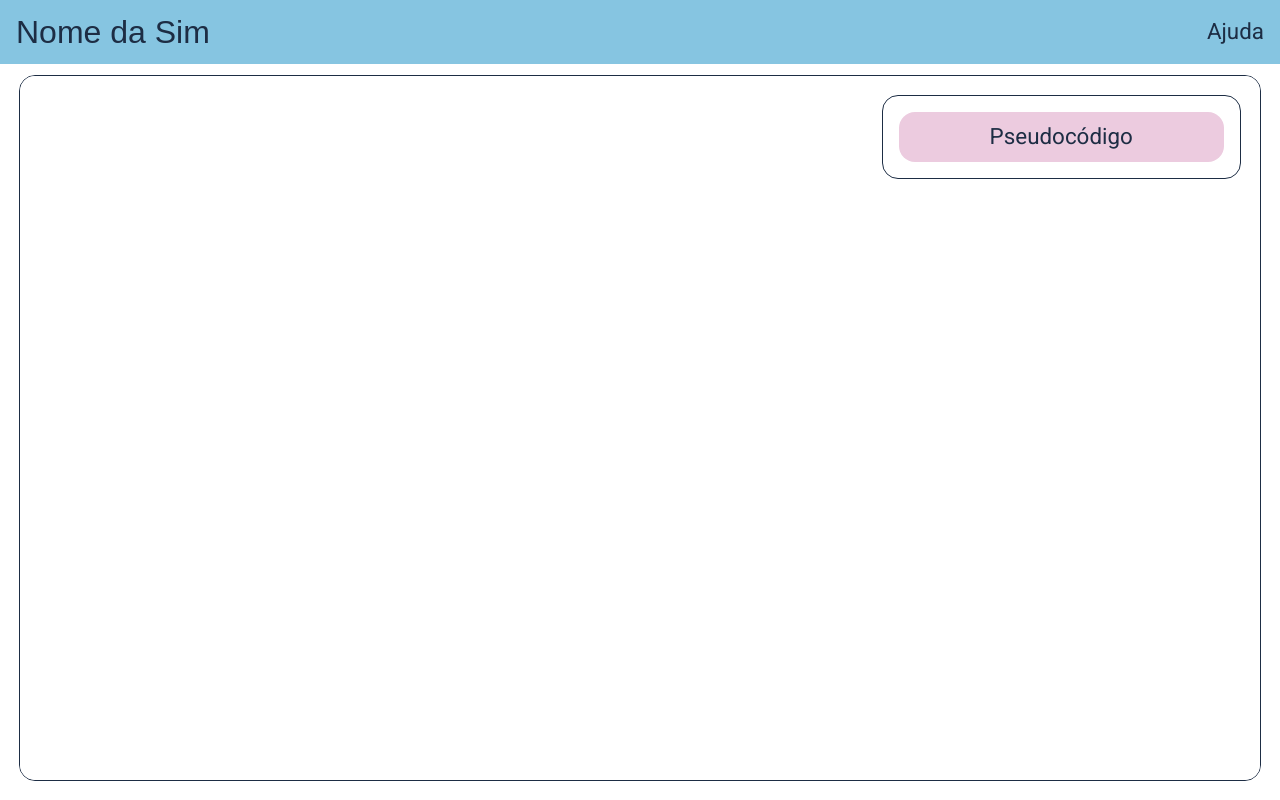
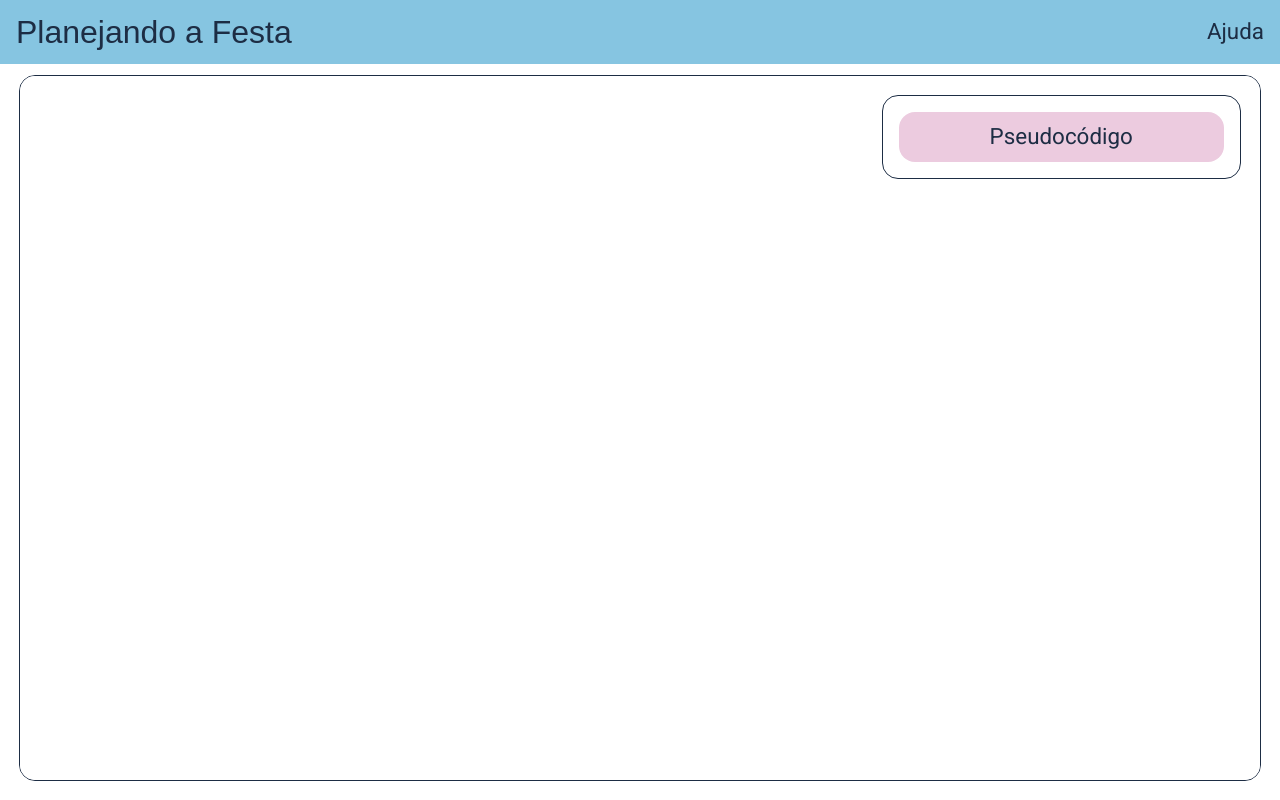
Before and after one commit to mariliatd/logic-sims-mvp, a Vue app: page / in a window 1280 px wide. Built offline with nearby package versions, Linux system fonts and the light colour scheme; a web font is replaced by a local one.

Commit message:
feat: add party planning sim layout

```diff
--- a/src/App.vue
+++ b/src/App.vue
@@ -1,11 +1,7 @@
 <template>
-  <NavBar simName="Nome da Sim" />
-  <SimPageTemplate />
+  <PartyPlanning />
 </template>
 
 <script setup lang="ts">
-import NavBar from "./components/NavBar.vue";
-import SimPageTemplate from "./components/SimPageTemplate.vue";
+import PartyPlanning from "./simulations/party_planning.vue";
 </script>
-
-<style scoped></style>
--- a/src/main.ts
+++ b/src/main.ts
@@ -1,18 +1,18 @@
-import { createApp } from 'vue'
-import App from './App.vue'
+import { createApp } from "vue";
+import App from "./App.vue";
 
-import 'vuetify/styles'
-import '@mdi/font/css/materialdesignicons.css'
-import { createVuetify } from 'vuetify'
-import * as components from 'vuetify/components'
-import * as directives from 'vuetify/directives'
+import "vuetify/styles";
+import "@mdi/font/css/materialdesignicons.css";
+import { createVuetify } from "vuetify";
+import * as components from "vuetify/components";
+import * as directives from "vuetify/directives";
 
 const vuetify = createVuetify({
-    components,
-    directives,
-    icons: {
-      defaultSet: 'mdi'
-    },
-  })
+  components,
+  directives,
+  icons: {
+    defaultSet: "mdi",
+  },
+});
 
-createApp(App).use(vuetify).mount('#app')
+createApp(App).use(vuetify).mount("#app");
--- /dev/null
+++ b/src/simulations/party_planning.vue
@@ -0,0 +1,11 @@
+<template>
+  <NavBar simName="Planejando a Festa" />
+  <SimPageTemplate>
+    <template #workspace> </template>
+  </SimPageTemplate>
+</template>
+
+<script setup lang="ts">
+import NavBar from "../components/NavBar.vue";
+import SimPageTemplate from "../components/SimPageTemplate.vue";
+</script>
```
